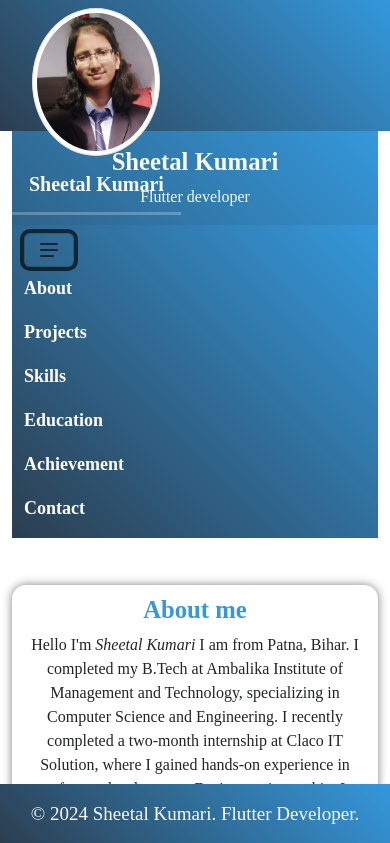
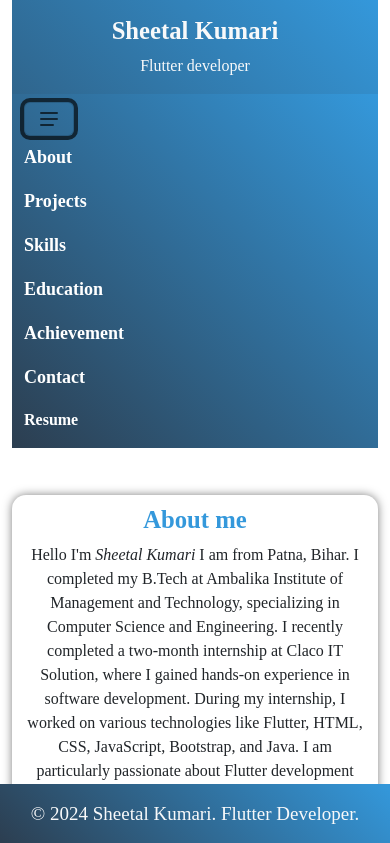
Before and after one commit to sheetal454/Portfolio, a plain HTML site: page index.html in a window 390 px wide. Both pictures are taken after a click on the button "Toggle navigation". Shown: the top 843 px of the page. Drawn offline with nearby package versions, Linux system fonts and the light colour scheme.

Commit message:
index.html

```diff
--- a/index.html
+++ b/index.html
@@ -7,7 +7,7 @@
     <title>Portfolio</title>
     <link rel="stylesheet" href="style.css">
     <link rel="stylesheet" href="bootstrap/css/bootstrap.css">
-    <script src="https://cdnjs.cloudflare.com/ajax/libs/bootstrap/5.3.3/js/bootstrap.min.js" integrity="sha512-ykZ1QQr0Jy/4ZkvKuqWn4iF3lqPZyij9iRv6sGqLRdTPkY69YX6+7wvVGmsdBbiIfN/8OdsI7HABjvEok6ZopQ==" crossorigin="anonymous" referrerpolicy="no-referrer"></script>
+    <link rel="stylesheet" href="https://cdnjs.cloudflare.com/ajax/libs/bootstrap/5.3.3/css/bootstrap.min.css" integrity="sha512-jnSuA4Ss2PkkikSOLtYs8BlYIeeIK1h99ty4YfvRPAlzr377vr3CXDb7sb7eEEBYjDtcYj+AjBH3FLv5uSJuXg==" crossorigin="anonymous" referrerpolicy="no-referrer" />
 </head>
 
 <body>
@@ -15,7 +15,7 @@
         <div class="row">
 
             <!-- sidebar section -->
-            <nav id="sidebar" class="col-md-2 bg-light sidebar">
+            <nav id="sidebar" class="col-md-2 bg-light sidebar d-none d-md-block">
                 <div class="position-fixed">
                     <div class="text-center py-2">
                         <img src="sheetalimage1.png" alt="Profile" class="rounded-circle img-thumbnail custom-thumbnail">
@@ -30,7 +30,7 @@
                         <li class="nav-item"><a href="#education" class="nav-link"><b style="color: #fff;">Education</b></a></li>
                         <li class="nav-item"><a href="#achievement" class="nav-link"><b style="color: #fff;">Achievement</b></a></li>
                         <li class="nav-item"><a href="#contact" class="nav-link"><b style="color: #fff;">Contact</b></a></li>
-                        <li class="nav-item"><a href="https://drive.google.com/file/d/16tsvnvCgp-XMUT1tl-KCz1SZwqarReHz/view?usp=sharing" target="_blank" class="nav-link"><b style="color: #fff;">Resume</b></a></li>
+
                     </ul>
                 </div>
             </nav>
@@ -47,7 +47,7 @@
                             <button class="navbar-toggler" type="button" data-bs-toggle="collapse" data-bs-target="#navbarNav" aria-controls="navbarNav" aria-expanded="false" aria-label="Toggle navigation">
                                 <svg xmlns="http://www.w3.org/2000/svg" width="24" height="24" viewBox="0 0 24 24" fill="none" stroke="currentColor" stroke-width="2" navbar-toggler-icon stroke-linecap="round" stroke-linejoin="round" class="icon icon-tabler icons-tabler-outline icon-tabler-align-justified"><path stroke="none" d="M0 0h24v24H0z" fill="none"/><path d="M4 6l16 0" /><path d="M4 12l16 0" /><path d="M4 18l12 0" /></svg>
                             </button>
-                            <div class="collapse navbar-collapse justify-content-center" id="navbarNav">
+                            <div class="collapse navbar-collapse" id="navbarNav">
                                 <ul class="navbar-nav menu-navbar-nav">
                                     <li class="nav-item"><a class="nav-link active" aria-current="page" href="#about"><b style="color: white; font-size: 18px;">About</b></a></li>
                                     <li class="nav-item"><a class="nav-link active" href="#projects"><b style="color: white;font-size: 18px;">Projects</b></a></li>
@@ -55,6 +55,7 @@
                                     <li class="nav-item"><a class="nav-link active" href="#education"><b style="color: white;font-size: 18px;">Education</b></a></li>
                                     <li class="nav-item"><a class="nav-link active" href="#achievement"><b style="color: white;font-size: 18px;">Achievement</b></a></li>
                                     <li class="nav-item"><a class="nav-link active" href="#contact"><b style="color: white;font-size: 18px;">Contact</b></a></li>
+                                    <li class="nav-item"><a  class="nav-link active" href="https://drive.google.com/file/d/1PtRhOPMcDUt6mqmWzXO9cMaSpeeVah04/view?usp=sharing" target="_blank" class="nav-link"><b style="color: #fff;">Resume</b></a></li>
                                 </ul>
                             </div>
                         </div>
```
